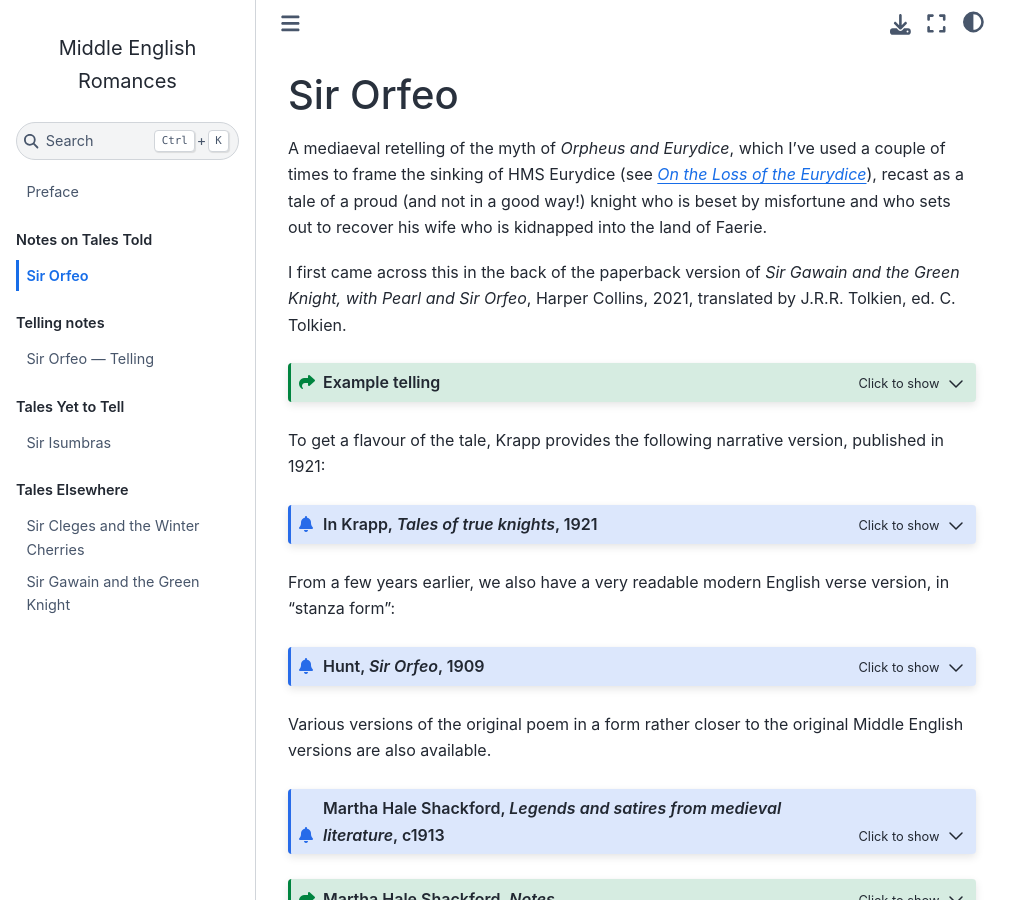
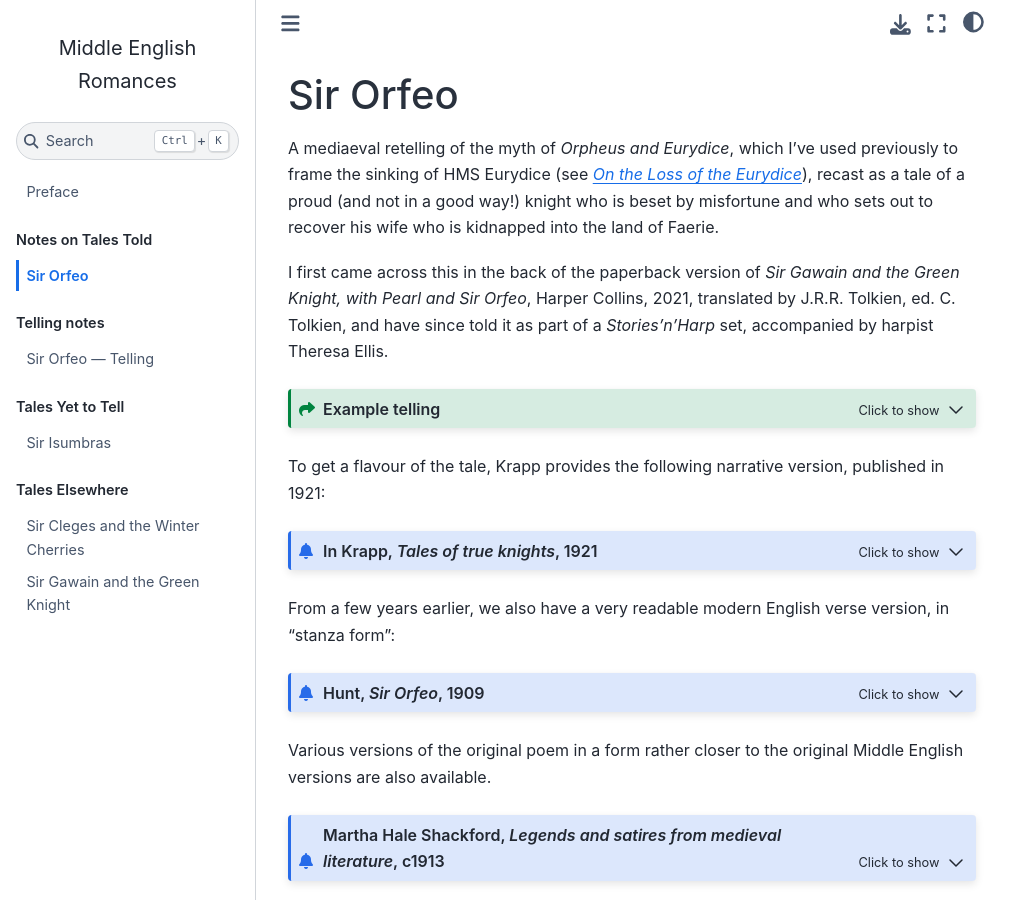
Before and after one commit to psychemedia/middle-english-romances, a Jupyter Book: the page built from sir-orfeo.md, in a window 1280 px wide and 900 px high. Shown: the whole window, without its empty margins (0-1031 px from the left). Built offline with Jupyter Book 1.0.4 settings and Sphinx 7.4.7 and the Sphinx Book theme 1.1.4, drawn with Linux system fonts in a browser that asks for light colours.

Commit message:
Update sir-orfeo.md

`````diff
--- a/sir-orfeo.md
+++ b/sir-orfeo.md
@@ -1,12 +1,12 @@
 # Sir Orfeo
 
-A mediaeval retelling of the myth of *Orpheus and Eurydice*, which I've used a couple of times to frame the sinking of HMS Eurydice (see [*On the Loss of the Eurydice*](https://psychemedia.github.io/eurydice-resources/_preface.html)), recast as a tale of a proud (and not in a good way!) knight who is beset by misfortune and who sets out to recover his wife who is kidnapped into the land of Faerie.
-
-I first came across this in the back of the paperback version of *Sir Gawain and the Green Knight, with Pearl and Sir Orfeo*, Harper Collins, 2021, translated by J.R.R. Tolkien, ed. C. Tolkien.
+A mediaeval retelling of the myth of *Orpheus and Eurydice*, which I've used previously  to frame the sinking of HMS Eurydice (see [*On the Loss of the Eurydice*](https://psychemedia.github.io/eurydice-resources/_preface.html)), recast as a tale of a proud (and not in a good way!) knight who is beset by misfortune and who sets out to recover his wife who is kidnapped into the land of Faerie.
+
+I first came across this in the back of the paperback version of *Sir Gawain and the Green Knight, with Pearl and Sir Orfeo*, Harper Collins, 2021, translated by J.R.R. Tolkien, ed. C. Tolkien, and have since told it as part of a *Stories'n'Harp* set, accompanied by harpist Theresa Ellis.
 
 ````{admonition} Example telling
 :class: dropdown seealso
-An example telling, with a harp, by someone not me!
+An example telling, with a harp, by someone not me, and a harpist not Theresa...
 
 ```{youtube} A2LpzXKG_hk
 ```
`````
